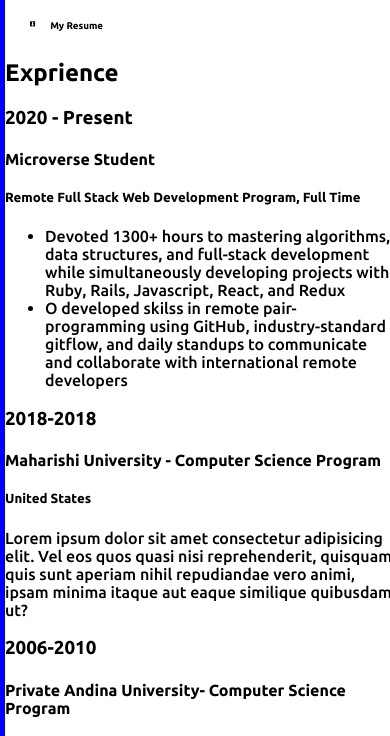
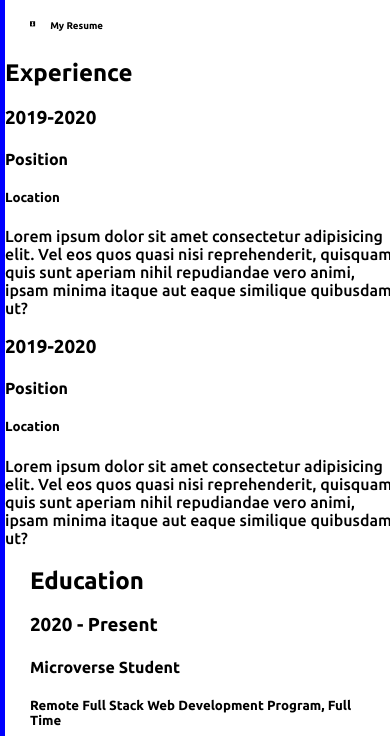
Before and after one commit to rubenpazch/my_portfolio, a plain HTML site: page index.html in a window 390 px wide. Shown: the part 1995-2731 px from the top of the page. Drawn offline with Linux system fonts and the light colour scheme.

```diff
--- a/index.html
+++ b/index.html
@@ -152,8 +152,27 @@
                 <div class="title-content"><i class="fab fa-black-tie"></i> <h1>My Resume</h1></div>
                 <div class="parag-content">
                     <div class="parag-resumen">
+                       <div class="education">
+                            <h2>Experience</h2>
+                            <div >
+                                <h3  class="period">2019-2020</h3>
+                                <h4>Position</h4>
+                                <h5>Location</h5>
+                                <div class="content-experience">Lorem ipsum dolor sit amet consectetur adipisicing elit. Vel eos quos quasi nisi reprehenderit, quisquam quis sunt aperiam nihil repudiandae vero animi, ipsam minima itaque aut eaque similique quibusdam ut?</div>
+                            </div>
+                        </div>
+                        <div class="education">
+                            <div >
+                                <h3  class="period">2019-2020</h3>
+                                <h4>Position</h4>
+                                <h5>Location</h5>
+                                <div class="content-experience">Lorem ipsum dolor sit amet consectetur adipisicing elit. Vel eos quos quasi nisi reprehenderit, quisquam quis sunt aperiam nihil repudiandae vero animi, ipsam minima itaque aut eaque similique quibusdam ut?</div>
+                            </div>
+                        </div>
+                    </div>
+                    <ul class="parag-info">
                         <div class="experience">
-                            <h2 >Exprience</h2>
+                            <h2 >Education</h2>
                             <div >
                                 <h3 class="period">2020 - Present</h3>
                                 <h4>Microverse Student</h4>
@@ -187,25 +206,6 @@
                                 </div>
                             </div>
                         </div>
-                    </div>
-                    <ul class="parag-info">
-                        <div class="education">
-                            <h2>Education</h2>
-                            <div >
-                                <h3  class="period">2019-2020</h3>
-                                <h4>Position</h4>
-                                <h5>Location</h5>
-                                <div class="content-experience">Lorem ipsum dolor sit amet consectetur adipisicing elit. Vel eos quos quasi nisi reprehenderit, quisquam quis sunt aperiam nihil repudiandae vero animi, ipsam minima itaque aut eaque similique quibusdam ut?</div>
-                            </div>
-                        </div>
-                        <div class="education">
-                            <div >
-                                <h3  class="period">2019-2020</h3>
-                                <h4>Position</h4>
-                                <h5>Location</h5>
-                                <div class="content-experience">Lorem ipsum dolor sit amet consectetur adipisicing elit. Vel eos quos quasi nisi reprehenderit, quisquam quis sunt aperiam nihil repudiandae vero animi, ipsam minima itaque aut eaque similique quibusdam ut?</div>
-                            </div>
-                        </div>
                     </ul>
                 </div>
                 <div class="title-content"><i class="fab fa-black-tie"></i> <h1>My skills</h1></div>
--- a/scss/_media_query.scss
+++ b/scss/_media_query.scss
@@ -71,7 +71,7 @@
   }
 
   .experience{
-    padding: 0 0 0 25px;
+    padding: 0 0 0 0;
 
   }
   .experience h2{
@@ -79,7 +79,7 @@
     color: #15b01f;
   }
   .education{
-    padding: 0 0 0 0;
+    padding: 0 0 0 25px;
 
   }
   .education h2{
--- a/scss/_mixins.scss
+++ /dev/null
@@ -1,45 +0,0 @@
-// =============================================================================
-// String Replace
-// =============================================================================
-
-@function str-replace($string, $search, $replace: "") {
-    $index: str-index($string, $search);
-
-    @if $index {
-      @return str-slice($string, 1, $index - 1) + $replace + str-replace(str-slice($string, $index + str-length($search)), $search, $replace);
-    }
-
-    @return $string;
-  }
-
-  // =============================================================================
-  // Font Face
-  // =============================================================================
-
-  @mixin font-face($name, $path, $weight: null, $style: null, $exts:  eot  woff ttf svg ) {
-
-    $src: null;
-
-    $extmods: (
-      eot: "?",
-      svg: "#" + str-replace($name, " ", "_")
-    );
-
-    $formats: (
-      otf: "opentype",
-      ttf: "truetype"
-    );
-
-    @each $ext in $exts {
-      $extmod: if(map-has-key($extmods, $ext), $ext + map-get($extmods, $ext), $ext);
-      $format: if(map-has-key($formats, $ext), map-get($formats, $ext), $ext);
-      $src: append($src, url(quote($path + "." + $extmod)) format(quote($format)), comma);
-    }
-
-    @font-face {
-      font-family: quote($name);
-      font-style: $style;
-      font-weight: $weight;
-      src: $src;
-    }
-  }
```
Also changed, not shown: css/style.css, scss/_fontsclasses.scss (added), 1 other file.
